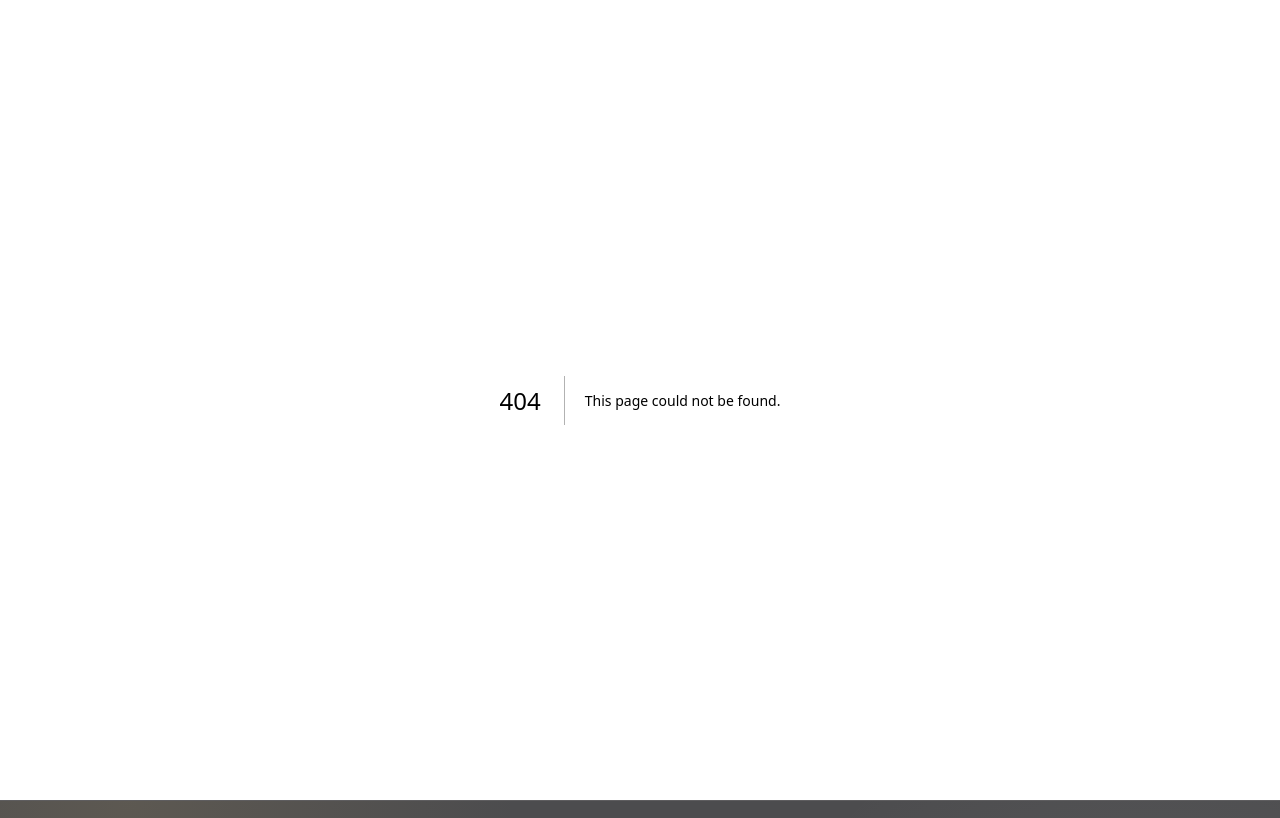
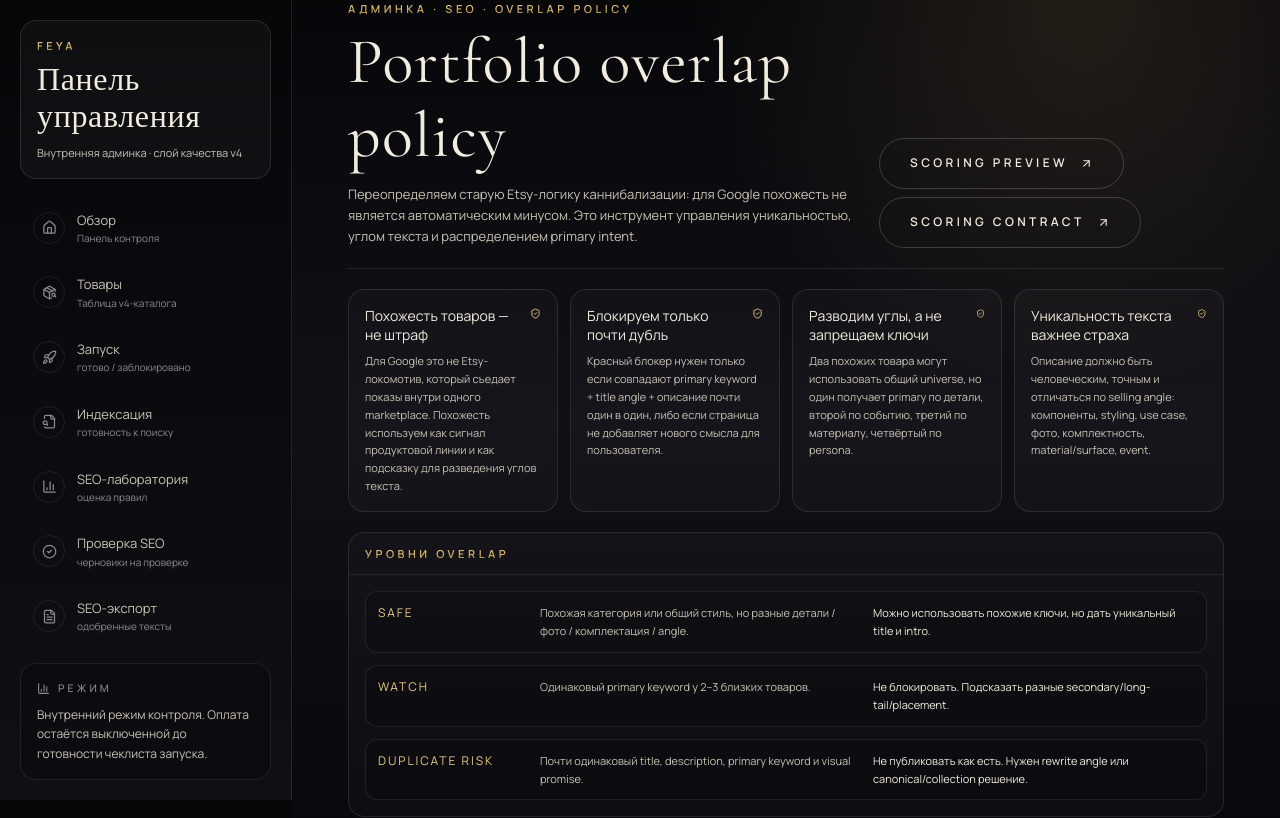
Before and after one commit to THEFEYA/feya-commerce, a Next.js app: page /admin/seo-engine/overlap-policy in a window 1280 px wide. Before the commit this address had no page. Shown: the top 818 px of the page. Built offline with nearby package versions, Linux system fonts and the light colour scheme; a web font is replaced by a local one.

Commit message:
feat: add portfolio overlap policy screen

```diff
--- /dev/null
+++ b/app/admin/seo-engine/overlap-policy/page.tsx
@@ -0,0 +1,44 @@
+import Link from 'next/link';
+import { ArrowUpRight, ShieldCheck } from 'lucide-react';
+
+export const dynamic = 'force-dynamic';
+export const revalidate = 0;
+
+const DECISIONS = [
+  { title: 'Похожесть товаров — не штраф', text: 'Для Google это не Etsy-локомотив, который съедает показы внутри одного marketplace. Похожесть используем как сигнал продуктовой линии и как подсказку для разведения углов текста.' },
+  { title: 'Блокируем только почти дубль', text: 'Красный блокер нужен только если совпадают primary keyword + title angle + описание почти один в один, либо если страница не добавляет нового смысла для пользователя.' },
+  { title: 'Разводим углы, а не запрещаем ключи', text: 'Два похожих товара могут использовать общий universe, но один получает primary по детали, второй по событию, третий по материалу, четвёртый по persona.' },
+  { title: 'Уникальность текста важнее страха', text: 'Описание должно быть человеческим, точным и отличаться по selling angle: компоненты, styling, use case, фото, комплектность, material/surface, event.' },
+];
+
+const LEVELS = [
+  { level: 'SAFE', rule: 'Похожая категория или общий стиль, но разные детали / фото / комплектация / angle.', action: 'Можно использовать похожие ключи, но дать уникальный title и intro.' },
+  { level: 'WATCH', rule: 'Одинаковый primary keyword у 2–3 близких товаров.', action: 'Не блокировать. Подсказать разные secondary/long-tail/placement.' },
+  { level: 'DUPLICATE RISK', rule: 'Почти одинаковый title, description, primary keyword и visual promise.', action: 'Не публиковать как есть. Нужен rewrite angle или canonical/collection решение.' },
+];
+
+export default function PortfolioOverlapPolicyPage() {
+  return <main className="min-h-screen bg-[radial-gradient(circle_at_80%_0%,rgba(212,178,106,.13),transparent_32%),linear-gradient(180deg,#07070A,#111016_45%,#07070A)]">
+    <section className="container-feya pt-7 pb-12">
+      <div className="flex flex-col gap-4 lg:flex-row lg:items-end lg:justify-between border-b border-[rgba(216,214,211,.12)] pb-5 mb-5">
+        <div>
+          <div className="eyebrow-gold mb-2">Админка · SEO · overlap policy</div>
+          <h1 className="font-tall text-bone leading-none" style={{ fontSize: 'clamp(34px,5vw,64px)' }}>Portfolio overlap policy</h1>
+          <p className="mt-3 max-w-3xl text-[13px] leading-relaxed text-[var(--bone-dim)]">Переопределяем старую Etsy-логику каннибализации: для Google похожесть не является автоматическим минусом. Это инструмент управления уникальностью, углом текста и распределением primary intent.</p>
+        </div>
+        <div className="flex flex-wrap gap-2"><Link href="/admin/seo-engine/scoring/preview" className="btn-ghost">Scoring preview <ArrowUpRight size={13} /></Link><Link href="/admin/seo-engine/scoring" className="btn-ghost">Scoring contract <ArrowUpRight size={13} /></Link></div>
+      </div>
+
+      <div className="grid md:grid-cols-2 xl:grid-cols-4 gap-3 mb-5">{DECISIONS.map((item) => <div key={item.title} className="rounded-2xl border border-[rgba(216,214,211,.12)] bg-[rgba(255,255,255,.025)] p-4"><div className="flex items-start justify-between gap-3"><div className="text-bone text-[14px] leading-snug">{item.title}</div><ShieldCheck size={15} className="text-[var(--gold-warm)]" /></div><div className="mt-2 text-[11px] leading-relaxed text-[var(--bone-dim)]">{item.text}</div></div>)}</div>
+
+      <div className="rounded-2xl border border-[rgba(216,214,211,.12)] bg-[rgba(255,255,255,.025)] overflow-hidden mb-5">
+        <div className="px-4 py-3 border-b border-[rgba(216,214,211,.10)]"><div className="eyebrow-gold">Уровни overlap</div></div>
+        <div className="p-4 space-y-3">{LEVELS.map((item) => <div key={item.level} className="grid md:grid-cols-[150px_1fr_1fr] gap-3 rounded-xl border border-[rgba(216,214,211,.10)] bg-black/15 p-3"><div className="text-[var(--gold-warm)] text-[12px] uppercase tracking-[0.16em]">{item.level}</div><div className="text-[11px] leading-relaxed text-[var(--bone-dim)]">{item.rule}</div><div className="text-[11px] leading-relaxed text-bone">{item.action}</div></div>)}</div>
+      </div>
+
+      <div className="rounded-2xl border border-[rgba(216,214,211,.12)] bg-[rgba(255,255,255,.025)] p-4 text-[12px] leading-relaxed text-[var(--bone-dim)]">
+        Итоговое правило для системы: overlap снижает уверенность только при почти полном дубле. В остальных случаях он помогает выбрать уникальный angle: component-first, event-first, material-first, persona-first или collection-first. Поэтому в scoring это не штраф, а provisional portfolio differentiation layer.
+      </div>
+    </section>
+  </main>;
+}
```
